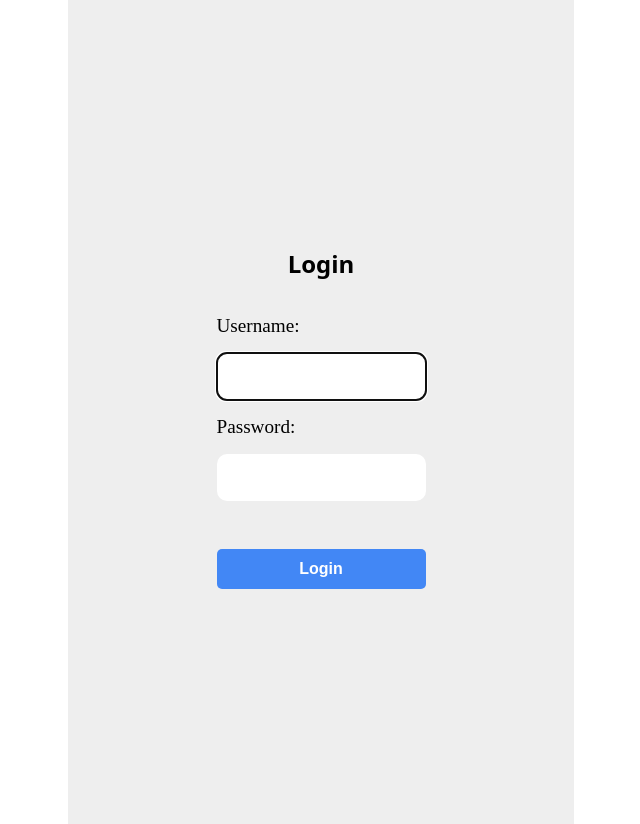
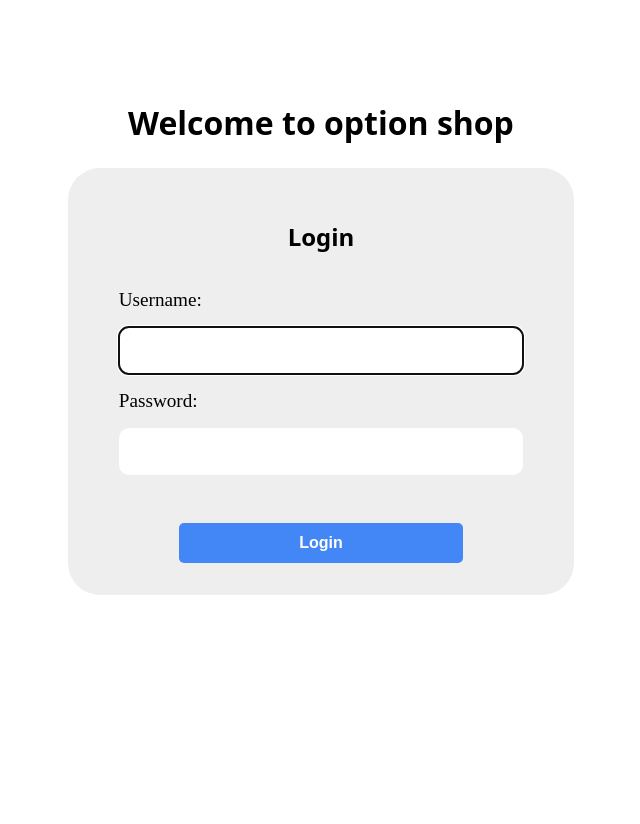
Before and after one commit to dayveedaniel/Django_lab, a Django app: page /accounts/login/ in a window 1280 px wide. Shown: the whole page, without its empty margins (319-959 px from the left). After the commit the page ends 595 px from the top, so only its background shows below. Run offline with Django 5.2, Linux system fonts and the light colour scheme.

Commit message:
updated login page

```diff
--- a/static/css/style.css
+++ b/static/css/style.css
@@ -1,29 +1,36 @@
-.auth{
-  height: 100svh;
-  display: flex;
-  align-items: center;
-
-}
-
 main {
-  display: flex;
   align-items: center;
   flex-direction: column;
   justify-content: center;
-  align-items: center;
   background-color: #eee;
   margin: 0 auto;
-  padding: 1rem 0rem;
+  padding: 2rem 0rem;
   width: 40%;
-  height: 100%;
+  border-radius: 32px
+}
+
+section{
+  width: 80%;
 }
 
 h2 {
   font-family: montserrat, sans;
+  text-align: center;
+}
 
+h1 {
+  font-family: montserrat, sans;
+  text-align: center;
+  padding: 5rem 0rem 1rem;
 }
 label {
   font-size: 1.2rem;
+}
+
+.auth{
+  height: 50svh;
+  display: flex;
+  align-items: center;
 }
 
 input {
@@ -40,6 +47,8 @@ input {
 button {
   margin-top: 2rem;
   height: 40px;
+  width: 70%;
+  align-self: center;
   border: none;
   border-radius: 5px;
   background-color: #4287f5;
--- a/templates/registration/login.html
+++ b/templates/registration/login.html
@@ -1,23 +1,3 @@
-<!-- <!DOCTYPE html>
-<html lang="en">
-<head>
-    <meta charset="UTF-8">
-    <title>Title</title>
-</head>
-<body>
-<form method="post">
-    {% csrf_token %}
-    <label for="{{ form.username.id_for_label }}">Имя:</label>
-    {{ form.username }}
-    <label for="{{ form.password.id_for_label }}">Пароль:</label>
-    {{ form.password }}
-    <button type="submit">Войти</button>
-</form>
-</body>
-</html> -->
-
-<!-- login UI -->
-
 <!DOCTYPE html>
 <html lang="en">
 
@@ -26,11 +6,11 @@
     <meta http-equiv="X-UA-Compatible" content="IE=edge">
     <meta name="viewport" content="width=device-width, initial-scale=1.0">
     <link rel="stylesheet" href="../../static/css/style.css">
-    <title>Project</title>
+    <title>Login</title>
 </head>
 <body>
+<h1> Welcome to option shop </h1>
 <div class="auth">
-
     <main class='login form'>
         <h2> Login </h2>
         <section>
```
Lines whose indentation alone changed are shown as unchanged.
